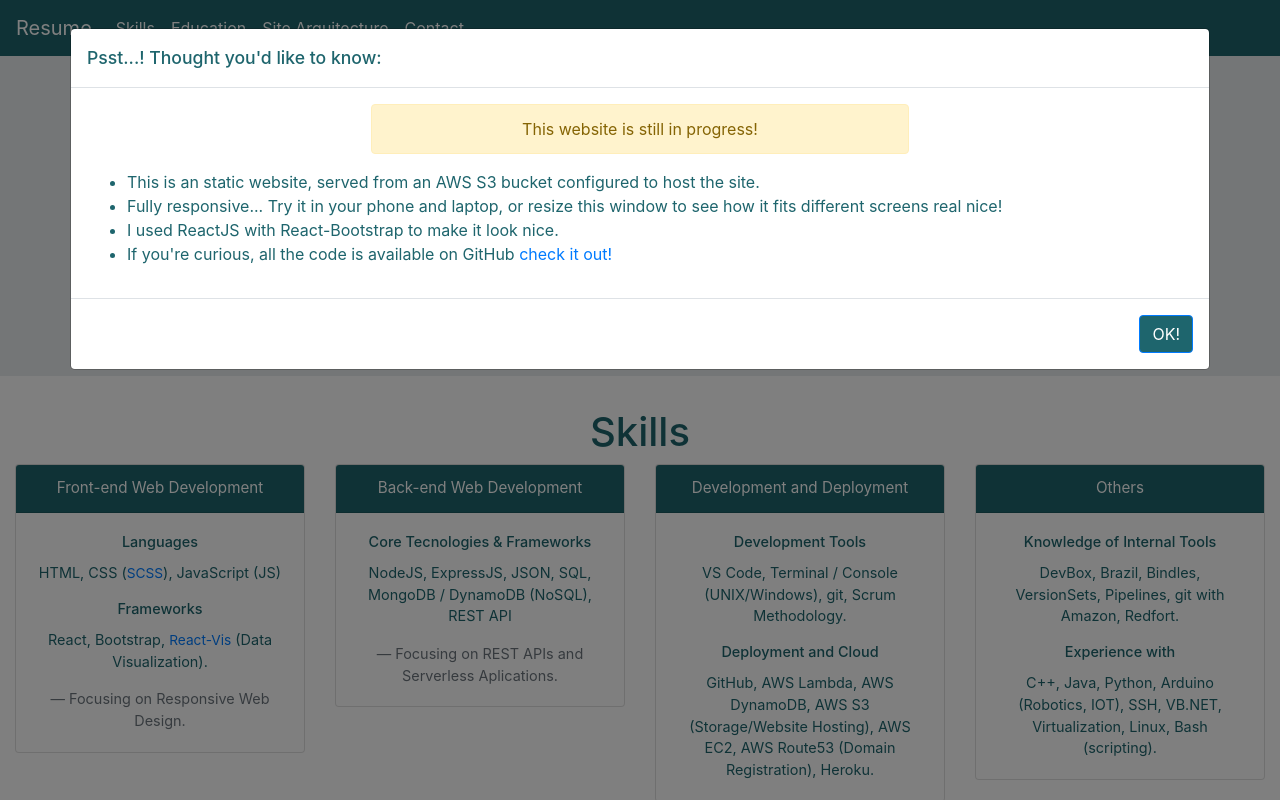
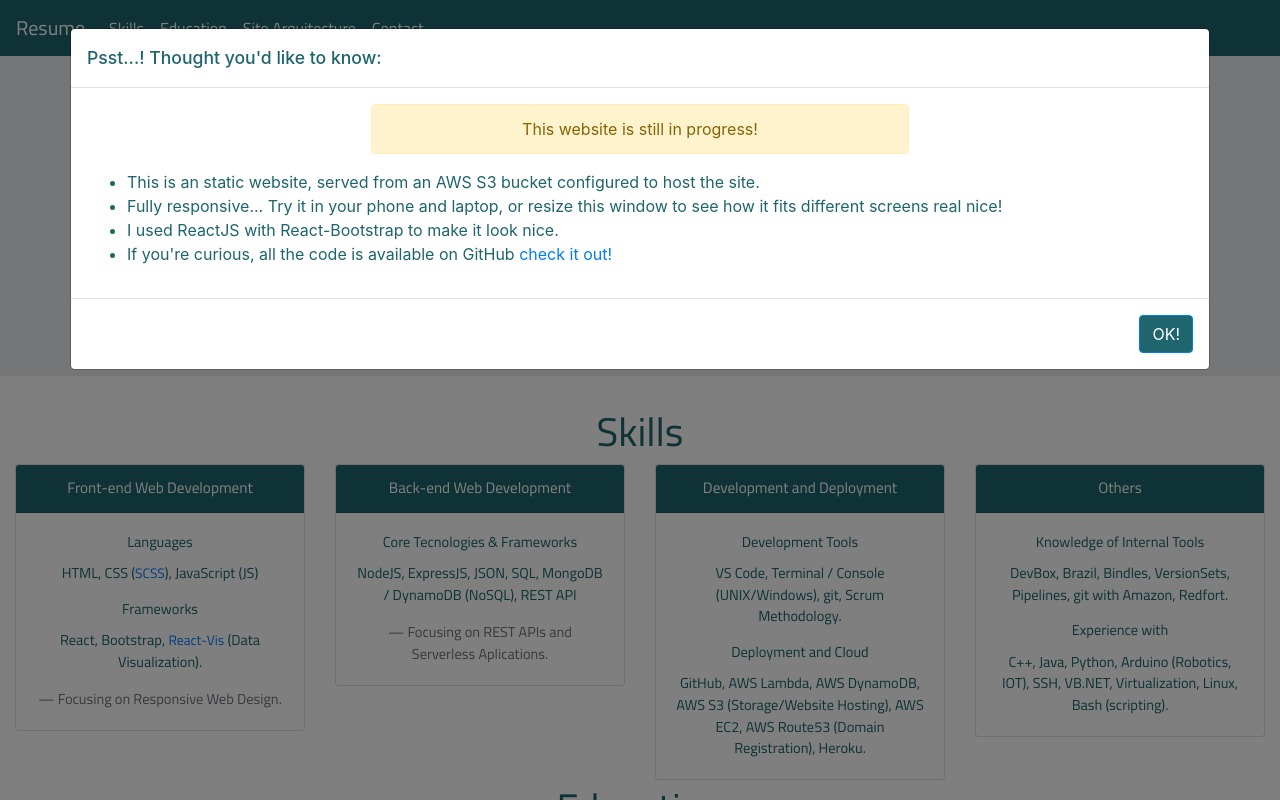
Before and after one commit to segura27/personal-portfolio, a React (Create React App) app: page / in a window 1280 px wide. Shown: the top 800 px of the page. Built offline with nearby package versions, Linux system fonts and the light colour scheme.

Commit message:
aesthetics

```diff
--- a/public/index.html
+++ b/public/index.html
@@ -7,6 +7,7 @@
       integrity="sha384-ggOyR0iXCbMQv3Xipma34MD+dH/1fQ784/j6cY/iJTQUOhcWr7x9JvoRxT2MZw1T"
       crossorigin="anonymous"
     />
+    <link href="https://fonts.googleapis.com/css?family=Cairo&display=swap" rel="stylesheet">
     <meta charset="utf-8" />
     <link rel="icon" href="%PUBLIC_URL%/favicon.ico" />
     <meta name="viewport" content="width=device-width, initial-scale=1" />
--- a/src/styles/App.css
+++ b/src/styles/App.css
@@ -1,5 +1,6 @@
 .App {
   text-align: center;
+  font-family: 'Cairo', sans-serif;
 }
 
 .App-logo {
```
